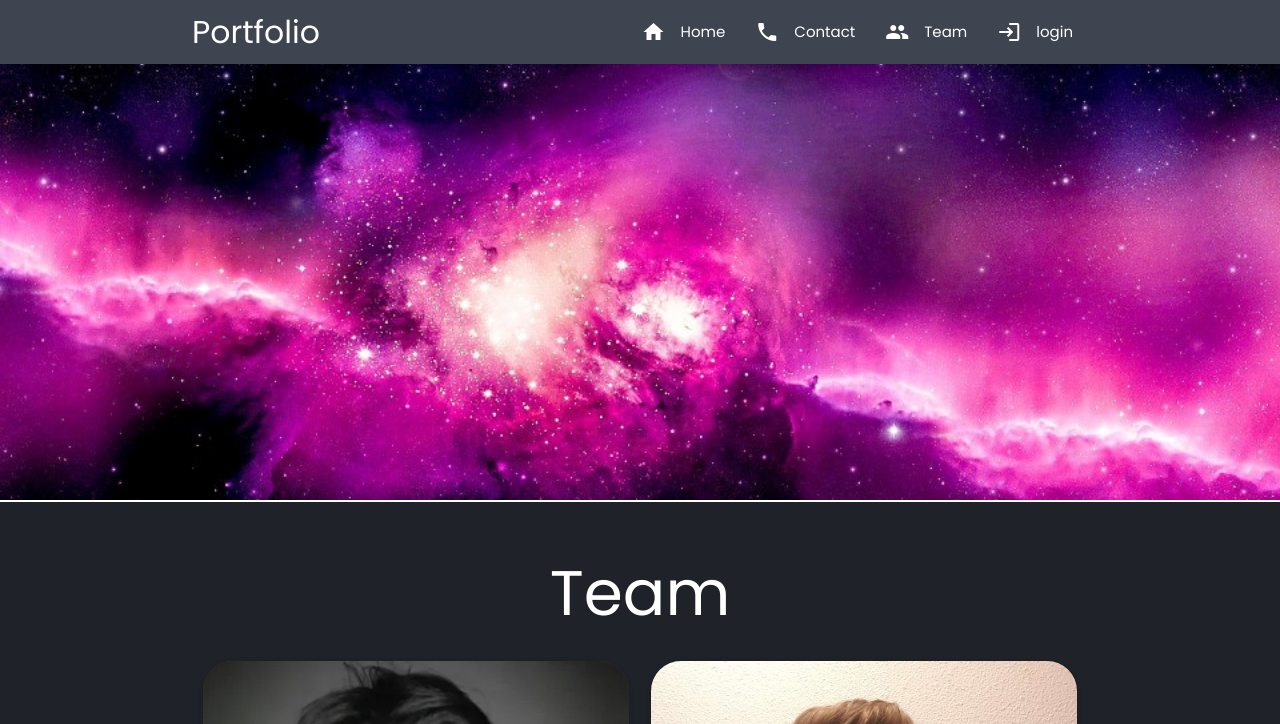
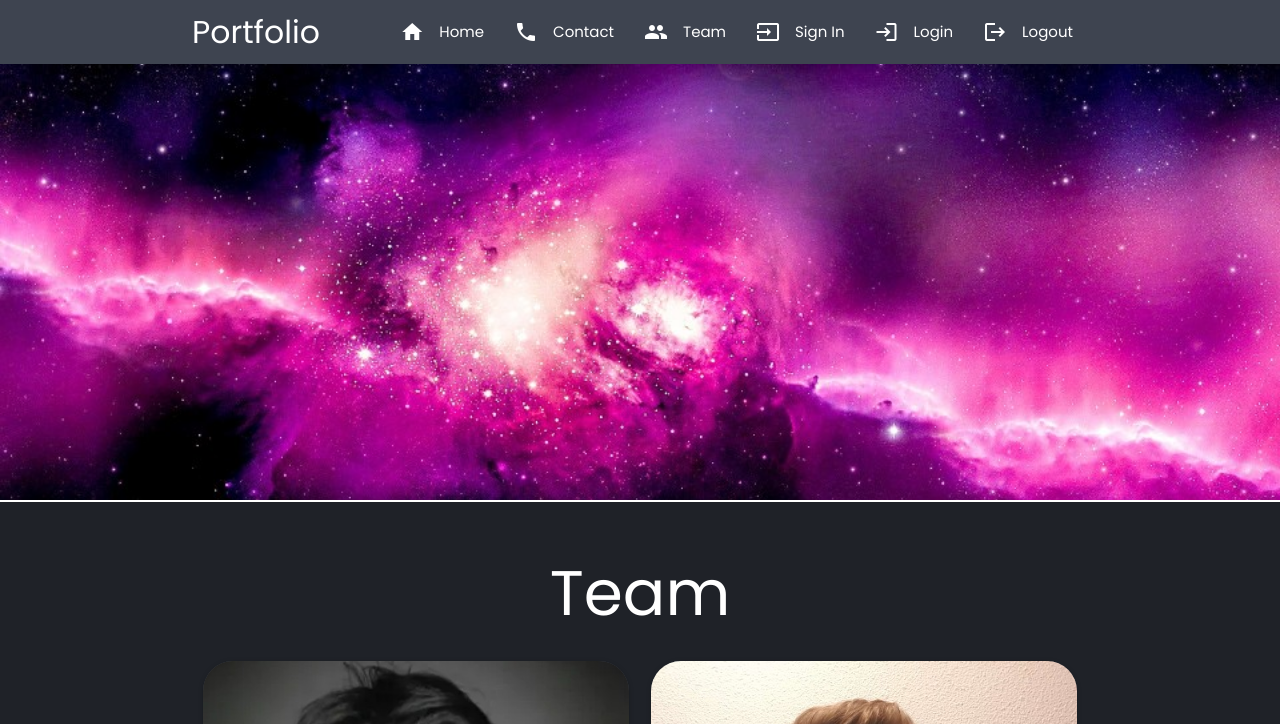
Before and after one commit to Gwenitora/PHP-portfolio, a PHP site: page / in a window 1280 px wide. Shown: the top 724 px of the page. Run offline with PHP 8.4, Linux system fonts and the light colour scheme; some libraries are stand-ins or nearby versions.

Commit message:
feature : signIn

```diff
--- a/css/style.css
+++ b/css/style.css
@@ -154,6 +154,12 @@ a.btn:hover {
   padding-bottom: 0px;
 }
 
+/*----- Logout -----*/
+
+#logout p {
+  text-align: center !important;
+}
+
 /*----- Carousel -----*/
 
 .carousel{
--- a/include.php
+++ b/include.php
@@ -33,7 +33,9 @@ function headerPage() {
           <li><a href="./index.php"><i class="material-icons left">home</i>Home</a></li>
           <li><a href="#contact" class="modal-trigger"><i class="material-icons left">phone</i>Contact</a> </li>
           <li><a href="#" class="dropdown-trigger" data-target="dropdown-team"><i class="material-icons left">group</i>Team</a> </li>
-          <li><a href="#login" class="modal-trigger"><i class="material-icons left">login</i>login</a></li>
+          <li><a href="#signIn" class="modal-trigger"><i class="material-icons left">input</i>Sign In</a></li>
+          <li><a href="#login" class="modal-trigger"><i class="material-icons left">login</i>Login</a></li>
+          <li><a href="#logout" class="modal-trigger"><i class="material-icons left">logout</i>Logout</a></li>
         </ul>
 
         <!-- Dropdown menu -->
@@ -105,7 +107,7 @@ function headerPage() {
           </div>
           <div class="input-field col s12">
             <i class="material-icons prefix">lock</i>
-            <input type="text" id="password" class="object">
+            <input type="password" id="password" class="object">
             <label for="password">Mot de passe</label>
           </div>
         </div>
@@ -117,9 +119,52 @@ function headerPage() {
         </div>
       </div>
     </div>
+
+    <!-- Logout -->
+    <div class="container">
+      <div class="modal color perso-2 border-radius" id="logout">
+        <p> Êtes-vous sûr de vouloir vous déconnecter ? </p>
+        <div class="modal-close color perso-2 center" id="suprise">
+          <button class="btn waves-effect waves-light">
+            <span>Se déconnecter</span>
+            <i class="material-icons right">send</i>
+          </button>
+        </div>
+      </div>
+    </div>
+
+  <!-- Sign in -->
+  <div class="container">
+    <div class="modal color perso-2 border-radius" id="signIn">
+      <form action="singIn.php" method="post">
+        <div class="row">
+          <div class="input-field col s12 l5">
+            <i class="material-icons prefix">account_circle</i>
+            <input type="text" id="pseudo-signIn" class="name" name="name">
+            <label for="pseudo-signIn">NOM Prénom</label>
+          </div>
+          <div class="input-field col s12 l7">
+              <i class="material-icons prefix">mail</i>
+              <input type="email" id="email-signIn" class="email" name="email">
+              <label for="email-signIn">Email</label>
+          </div>
+          <div class="input-field col s12">
+            <i class="material-icons prefix">lock</i>
+            <input type="password" id="password-signIn" class="object" name="password">
+            <label for="password-signIn">Mot de passe</label>
+          </div>
+        </div>
+        <div class="modal-close color perso-2 center" id="suprise">
+          <button class="btn waves-effect waves-light">
+            <span>Envoyer</span>
+            <i class="material-icons right">send</i>
+          </button>
+        </div>
+      </form>
+    </div>
+  </div>
   <?php
 }
-
 function footerPage() {
   ?>
     <!-- Footer -->
```
Also changed, not shown: action/config.php (added, +13 -0 lines), action/login.php (+3 -27 lines), action/singIn.php (added, +14 -0 lines).
